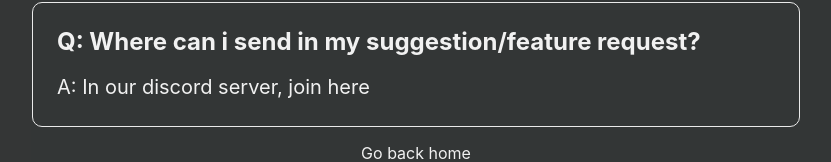
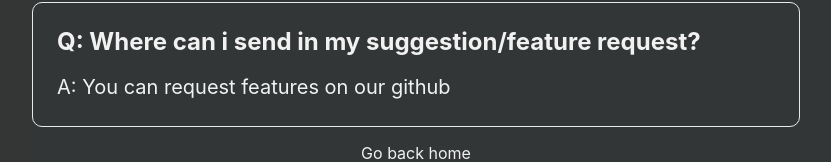
Before and after one commit to Undertale-RPG/Undertale-RPG-website, a website: page pages/faq.html in a window 1280 px wide. Shown: the part 778-940 px from the top of the page, without its empty margins (224-1055 px from the left). Drawn offline with Linux system fonts and the light colour scheme.

Commit message:
Update faq.html

```diff
--- a/pages/faq.html
+++ b/pages/faq.html
@@ -37,7 +37,7 @@
 
                         <div class="card2">
                             <h2>Q: Where can i send in my suggestion/feature request?</h2>
-                            <p>A: In our discord server, <a href="https://discord.gg/FQYVpuNz4Q">join here</a></p>
+                            <p>A: You can request features <a href="https://github.com/Undertale-RPG/Undertale-RPG/issues/new/choose">on our github</a></p>
                         </div>
                     </div>
                 </div>
```
